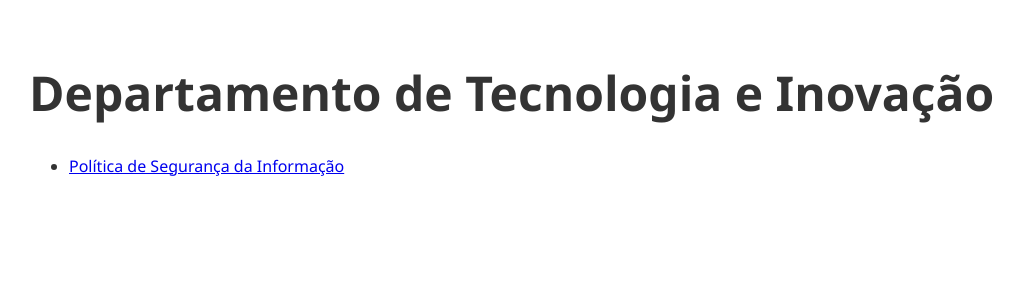
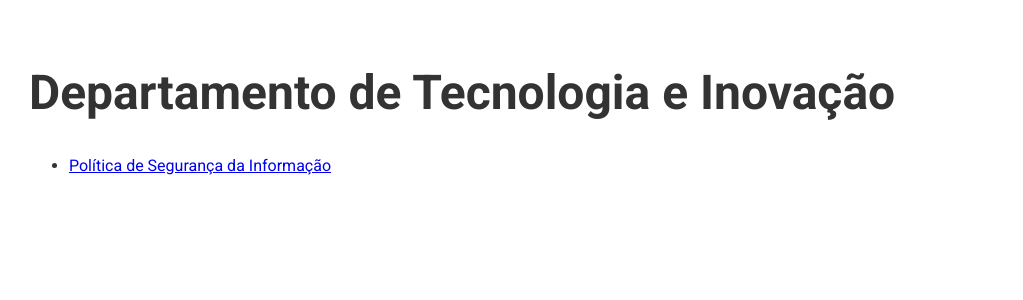
Before and after one commit to pmsbs/pmsbs.github.io, a Jekyll site: the page built from index.html, in a window 1280 px wide. Shown: the top 300 px of the page, without its empty margins (35-1058 px from the left). Built offline with Jekyll 4.4.1, drawn with Linux system fonts in a browser that asks for light colours.

Commit message:
Update font base

```diff
--- a/_layouts/default.html
+++ b/_layouts/default.html
@@ -3,6 +3,11 @@
   <head>
     <meta name="viewport" content="width=device-width, initial-scale=1">
     <meta charset="utf-8">
+
+    <link rel="preconnect" href="https://fonts.googleapis.com">
+    <link rel="preconnect" href="https://fonts.gstatic.com" crossorigin>
+    <link href="https://fonts.googleapis.com/css2?family=Roboto:ital,wght@0,100..900;1,100..900&display=swap" rel="stylesheet">
+
     <title>{{ page.title }} - {{ site.title }}</title>
     <link rel="stylesheet" href="{{ "/assets/css/main.css" | relative_url }}">
   </head>
--- a/_sass/base.scss
+++ b/_sass/base.scss
@@ -9,7 +9,7 @@
 }
 
 body {
-  font-family: 'Segoe UI', Tahoma, Geneva, Verdana, sans-serif;
+  font-family: 'Roboto', 'Segoe UI', Tahoma, Geneva, Verdana, sans-serif;
   font-size: 1rem;
   line-height: 1.5;
   color: #333;
```
